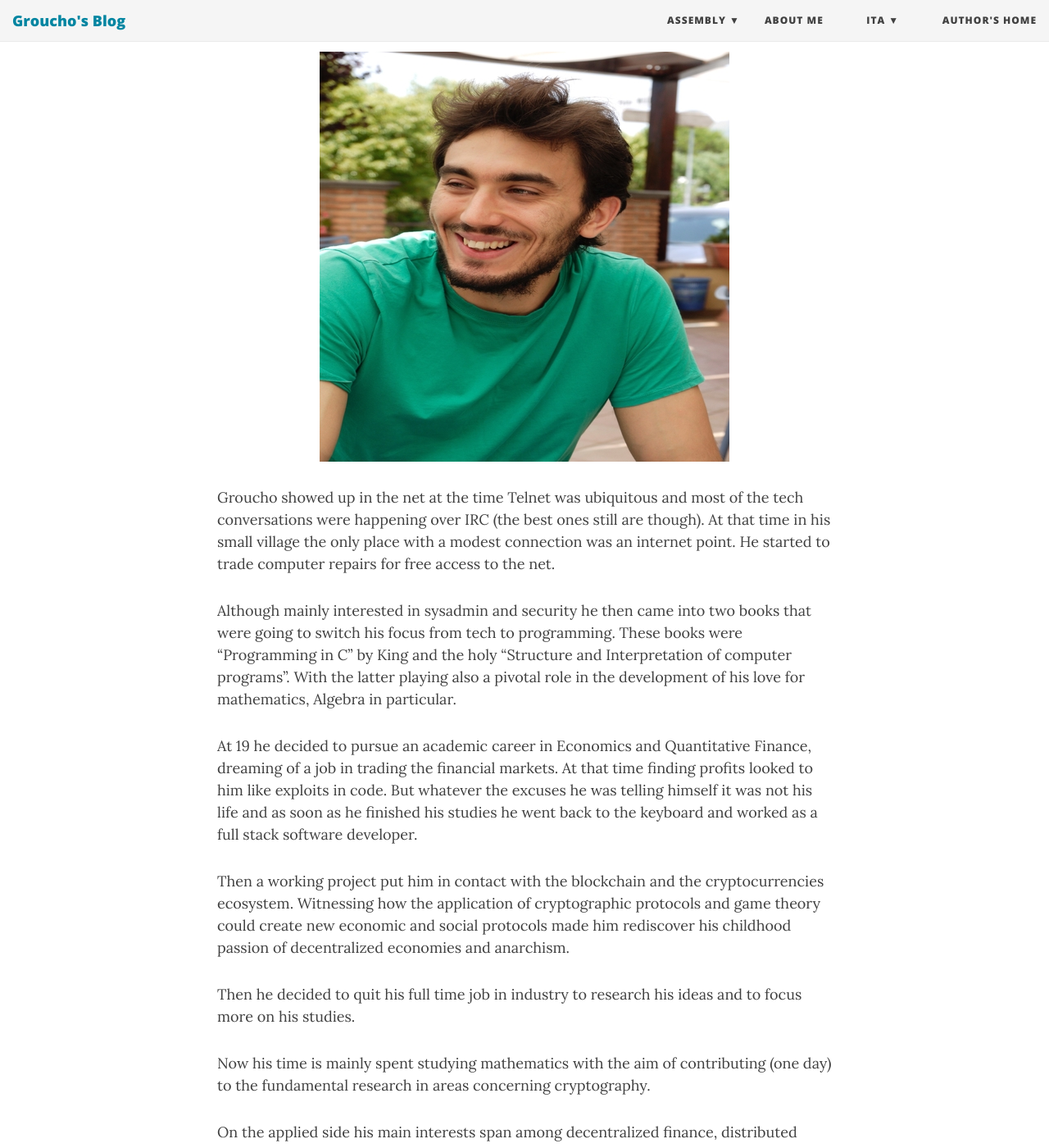
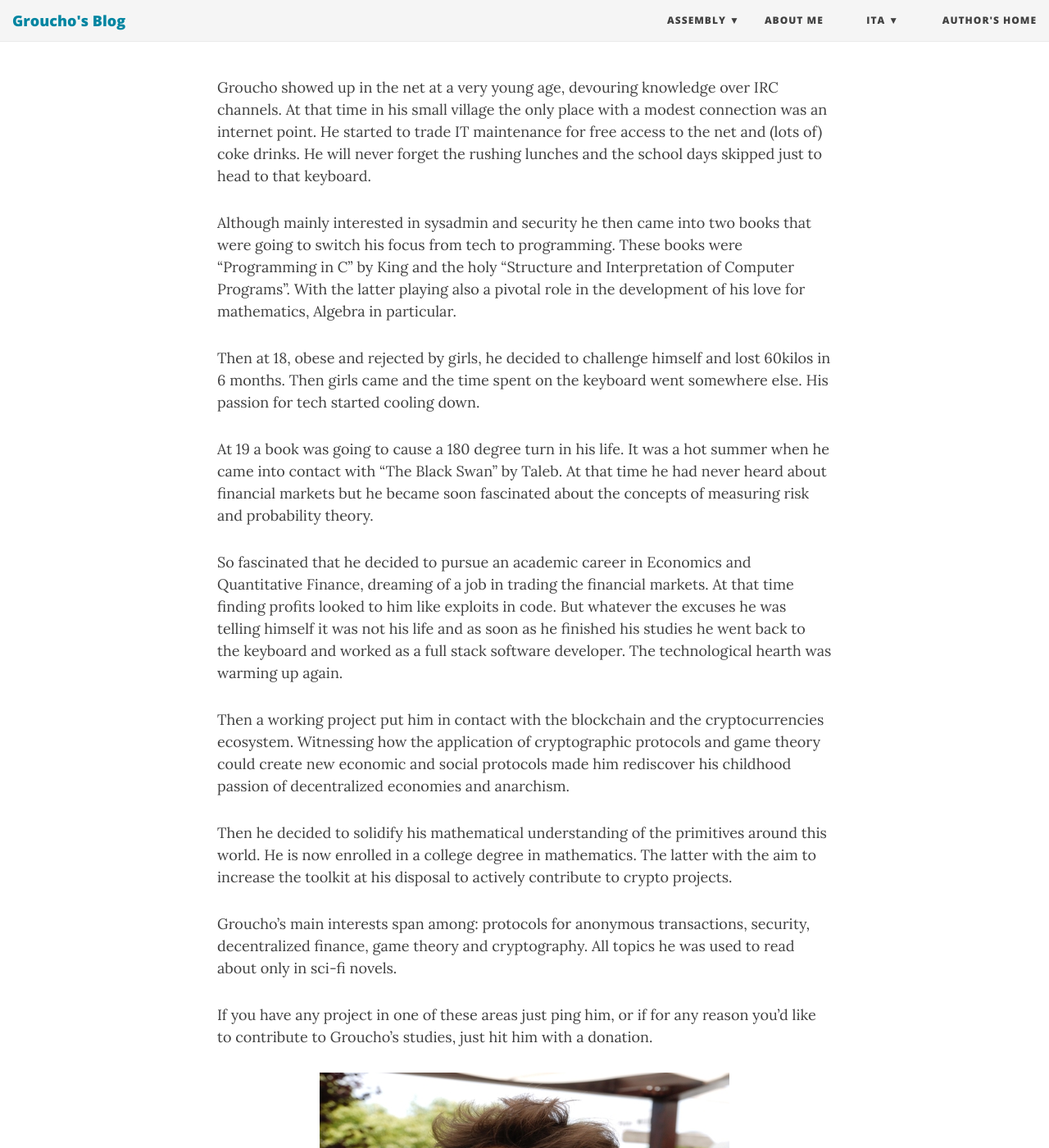
Before and after one commit to gr0uch0dev/gr0uch0dev.github.io, a Jekyll site: the page built from aboutme.md, in a window 1280 px wide and 1400 px high, scrolled down 239 px. Shown: the whole window at 82% size. Built offline with Jekyll 4.4.1, drawn with Linux system fonts in a browser that asks for light colours; nearby versions of some CDN libraries; some of the changed text lies outside the part shown.

Commit message:
changed aboutme

```diff
--- a/aboutme.md
+++ b/aboutme.md
@@ -4,26 +4,26 @@ title: About me
 subtitle: A utopian anarchist
 ---
 
-<div style="text-align:center"><img src="/img/me.jpg" /></div>
+Groucho showed up in the net at a very young age, devouring knowledge over IRC channels. At that time in his small village the only place with a modest connection was an internet point. He started to trade IT maintenance for free access to the net and (lots of) coke drinks. He will never forget the rushing lunches and the school days skipped just to head to that keyboard.
 
+Although mainly interested in sysadmin and security he then came into two books that were going to switch his focus from tech to programming. These books were “Programming in C” by King and the holy “Structure and Interpretation of Computer Programs”. With the latter playing also a pivotal role in the development of his love for mathematics, Algebra in particular.
 
-Groucho showed up in the net at the time Telnet was ubiquitous and most of the tech conversations were happening over IRC (the best ones still are though). At that time in his small village the only place with a modest  connection was an internet point. He started to trade computer repairs for free access to the net.
+Then at 18, obese and rejected by girls, he decided to challenge himself and lost 60kilos in 6 months. Then girls came and the time spent on the keyboard went somewhere else. His passion for tech started cooling down.
 
-Although mainly interested in sysadmin and security he then came into two books that were going to switch his focus from tech to programming. These books were “Programming in C” by King and the holy “Structure and Interpretation of computer programs”. With the latter playing also a pivotal role in the development of his love for mathematics, Algebra in particular.
+At 19 a book was going to cause a 180 degree turn in his life. It was a hot summer when he came into contact with “The Black Swan” by Taleb. At that time he had never heard about financial markets but he became soon fascinated about the concepts of measuring risk and probability theory.
 
-At 19 he decided to pursue an academic career in Economics and Quantitative Finance, dreaming of a job in trading the financial markets. At that time finding profits looked to him like exploits in code. But whatever the excuses he was telling himself it was not his life and as soon as he finished his studies he went back to the keyboard and worked as a full stack software developer.
+So fascinated that he decided to pursue an academic career in Economics and Quantitative Finance, dreaming of a job in trading the financial markets. At that time finding profits looked to him like exploits in code. But whatever the excuses he was telling himself it was not his life and as soon as he finished his studies he went back to the keyboard and worked as a full stack software developer. The technological hearth was warming up again.
 
 Then a working project put him in contact with the blockchain and the cryptocurrencies ecosystem. Witnessing how the application of cryptographic protocols and game theory could create new economic and social protocols made him rediscover his childhood passion of decentralized economies and anarchism.
 
-Then he decided to quit his full time job in industry to research his ideas and to focus more on his studies.
+Then he decided to solidify his mathematical understanding of the primitives around this world.
+He is now enrolled in a college degree in  mathematics. The latter with the aim to increase the toolkit at his disposal to actively contribute to crypto projects.
 
-Now his time is mainly spent studying mathematics with the aim of contributing (one day) to the fundamental research in areas concerning cryptography.
+Groucho’s main interests span among: protocols for anonymous transactions, security, decentralized finance, game theory and cryptography. All topics he was used to read about only in sci-fi novels.
 
-On the applied side his main interests span among decentralized finance, distributed governance, self sovereign identity and other topics he was used to read just in sci-fi novels.
+If you have any project in one of these areas just ping him, or if for any reason you’d like to contribute to Groucho’s studies, just hit him with a donation.
 
-This blog is intended to share Groucho’s notes about the topics he is interested into hoping somebody could find them useful.
-
-Groucho needs your kind help to finance his studies
+<div style="text-align:center"><img src="/img/me.jpg" /></div>
 
 [![Donate](https://img.shields.io/badge/Donate-PayPal-green.svg)](http://www.paypal.me/grouchodev/20)
 [![Donate with Ethereum](https://en.cryptobadges.io/badge/micro/0x1415b30aD8a8B5993a30d4cfBe91092C0783702C)](https://en.cryptobadges.io/donate/0x1415b30aD8a8B5993a30d4cfBe91092C0783702C)
```
